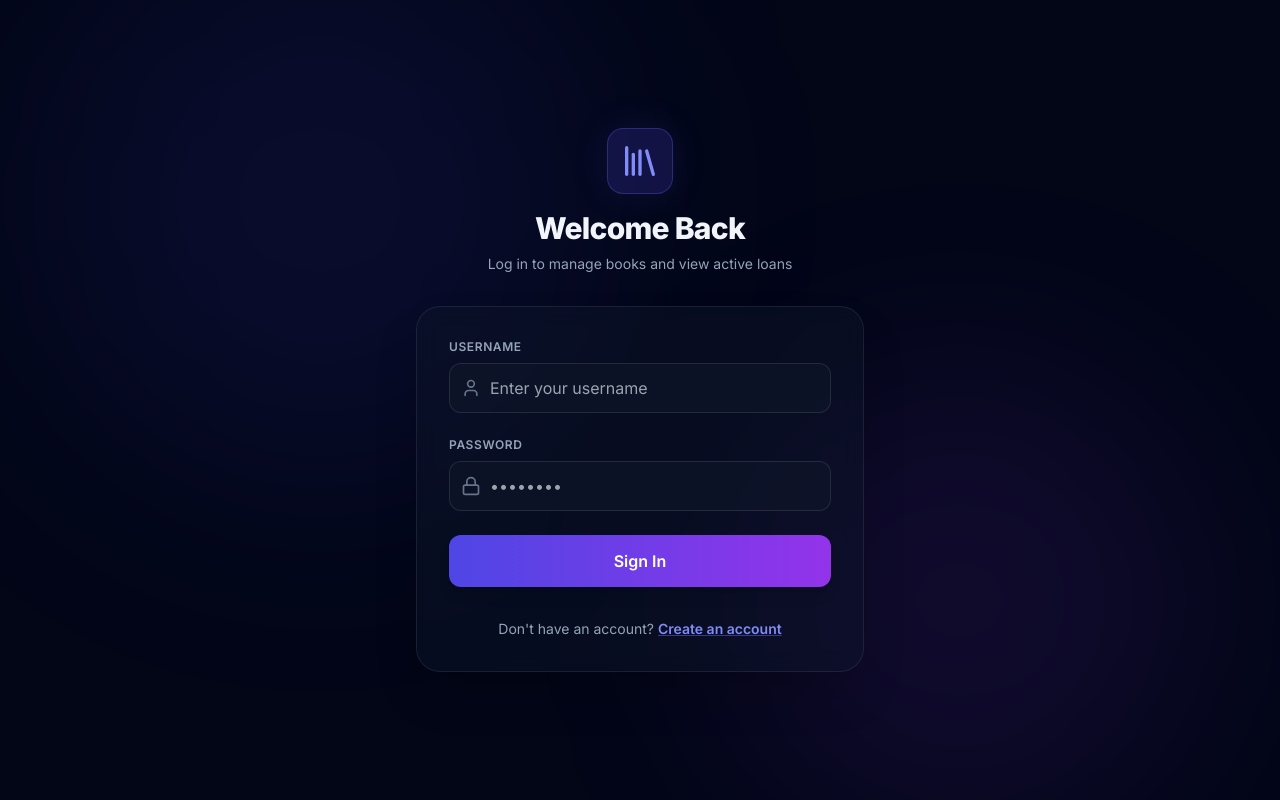
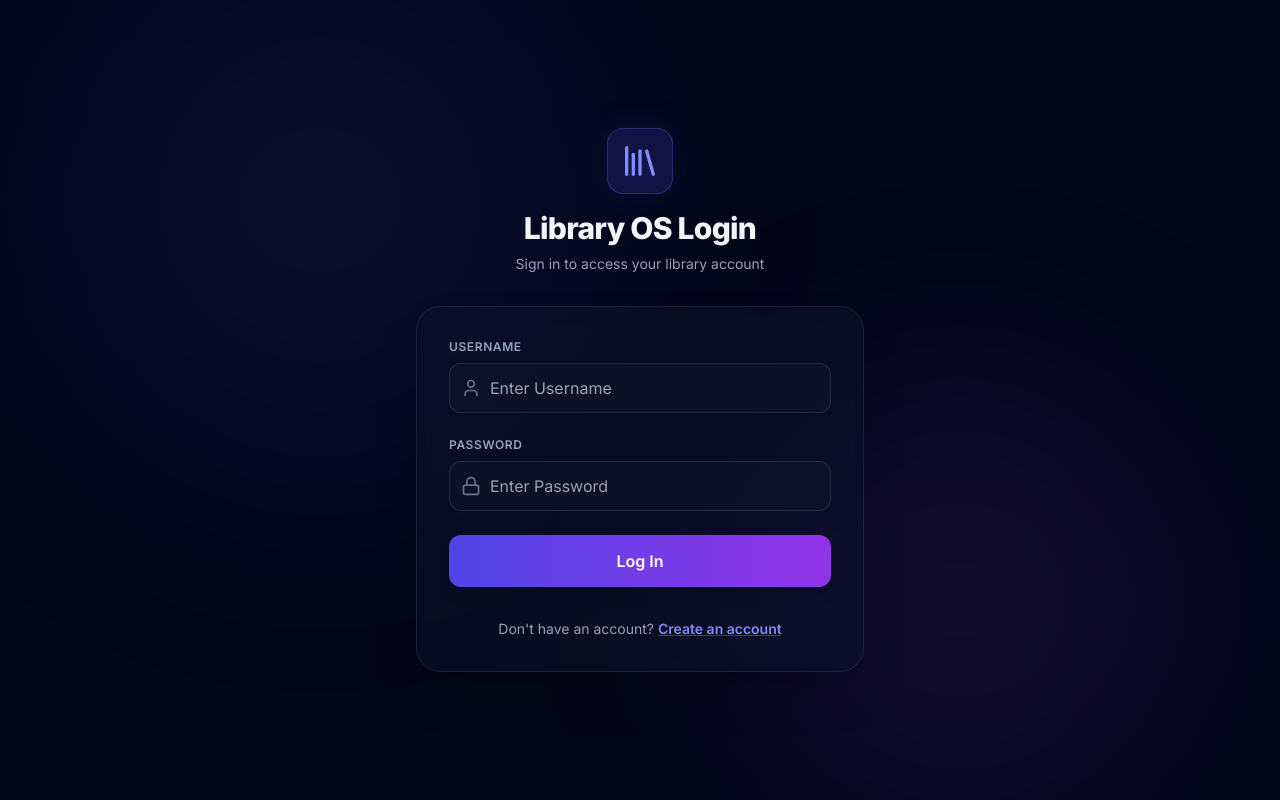
Before and after one commit to loufong/library-management-system, a React (Vite) app in the folder frontend/: page /login in a window 1280 px wide. Built offline with nearby package versions, Linux system fonts and the light colour scheme; no server answers.

Commit message:
style: update placeholder values inside login form input boxes

```diff
--- a/frontend/src/pages/Login.jsx
+++ b/frontend/src/pages/Login.jsx
@@ -45,8 +45,8 @@ const Login = () => {
           <div class="p-3 bg-indigo-600/20 border border-indigo-500/30 rounded-2xl mb-4 shadow-inner glow-indigo">
             <Library className="h-10 w-10 text-indigo-400" />
           </div>
-          <h2 class="text-3xl font-extrabold text-slate-100 tracking-tight">Welcome Back</h2>
-          <p class="text-sm text-slate-400 mt-2">Log in to manage books and view active loans</p>
+          <h2 class="text-3xl font-extrabold text-slate-100 tracking-tight">Library OS Login</h2>
+          <p class="text-sm text-slate-400 mt-2">Sign in to access your library account</p>
         </div>
 
         <div class="glass-card p-8 rounded-3xl shadow-2xl relative">
@@ -70,7 +70,7 @@ const Login = () => {
                   value={username}
                   onChange={(e) => setUsername(e.target.value)}
                   class="glass-input w-full pl-10 pr-4 py-3 rounded-xl focus:ring-2 focus:ring-indigo-500/50"
-                  placeholder="Enter your username"
+                  placeholder="Enter Username"
                 />
               </div>
             </div>
@@ -87,7 +87,7 @@ const Login = () => {
                   value={password}
                   onChange={(e) => setPassword(e.target.value)}
                   class="glass-input w-full pl-10 pr-4 py-3 rounded-xl focus:ring-2 focus:ring-indigo-500/50"
-                  placeholder="••••••••"
+                  placeholder="Enter Password"
                 />
               </div>
             </div>
@@ -97,7 +97,7 @@ const Login = () => {
               disabled={loading}
               class="w-full bg-gradient-to-r from-indigo-600 to-purple-600 hover:from-indigo-500 hover:to-purple-500 text-white font-semibold py-3.5 px-4 rounded-xl shadow-lg hover:shadow-indigo-500/20 active:scale-[0.98] transition-all duration-150 disabled:opacity-50"
             >
-              {loading ? 'Logging in...' : 'Sign In'}
+              {loading ? 'Logging In...' : 'Log In'}
             </button>
           </form>
 
```
